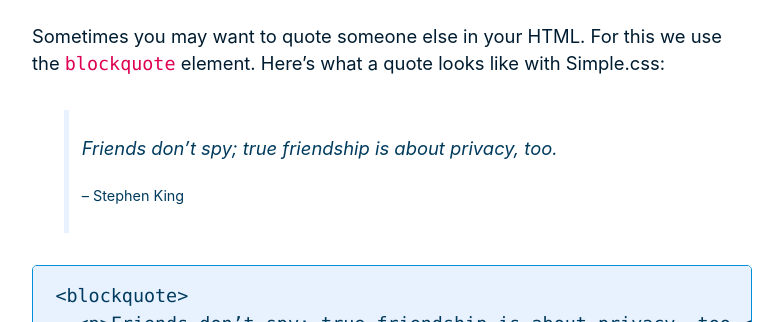
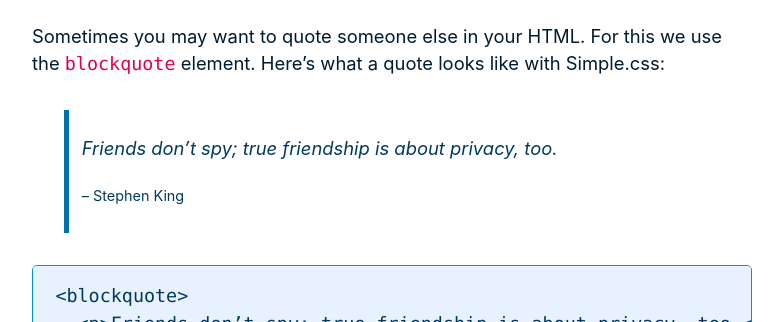
Before and after one commit to megdna/pond, a Jekyll site: the page built from _posts/2023-09-12-style-demo.md, in a window 1280 px wide. Shown: the part 3626-3948 px from the top of the page, without its empty margins (248-1031 px from the left). Built offline with Jekyll 4.4.1, drawn with Linux system fonts in a browser that asks for light colours.

Commit message:
Update color

```diff
--- a/assets/css/style.css
+++ b/assets/css/style.css
@@ -561,7 +561,7 @@ blockquote {
   margin-inline-end: 0;
   margin-block: 2rem;
   padding: 0.4rem 0.8rem;
-  border-inline-start: 0.35rem solid var(--accent-bg);
+  border-inline-start: 0.35rem solid var(--accent);
   color: var(--text-light);
   font-style: italic;
 }
```
